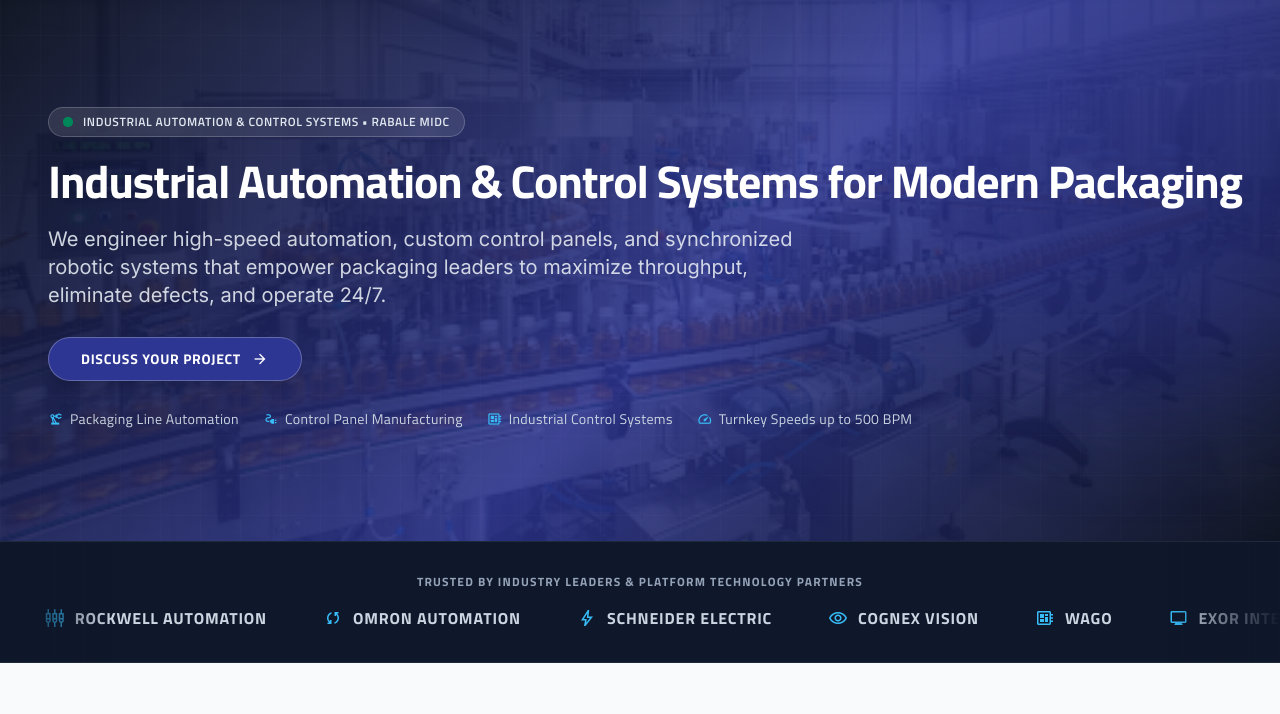
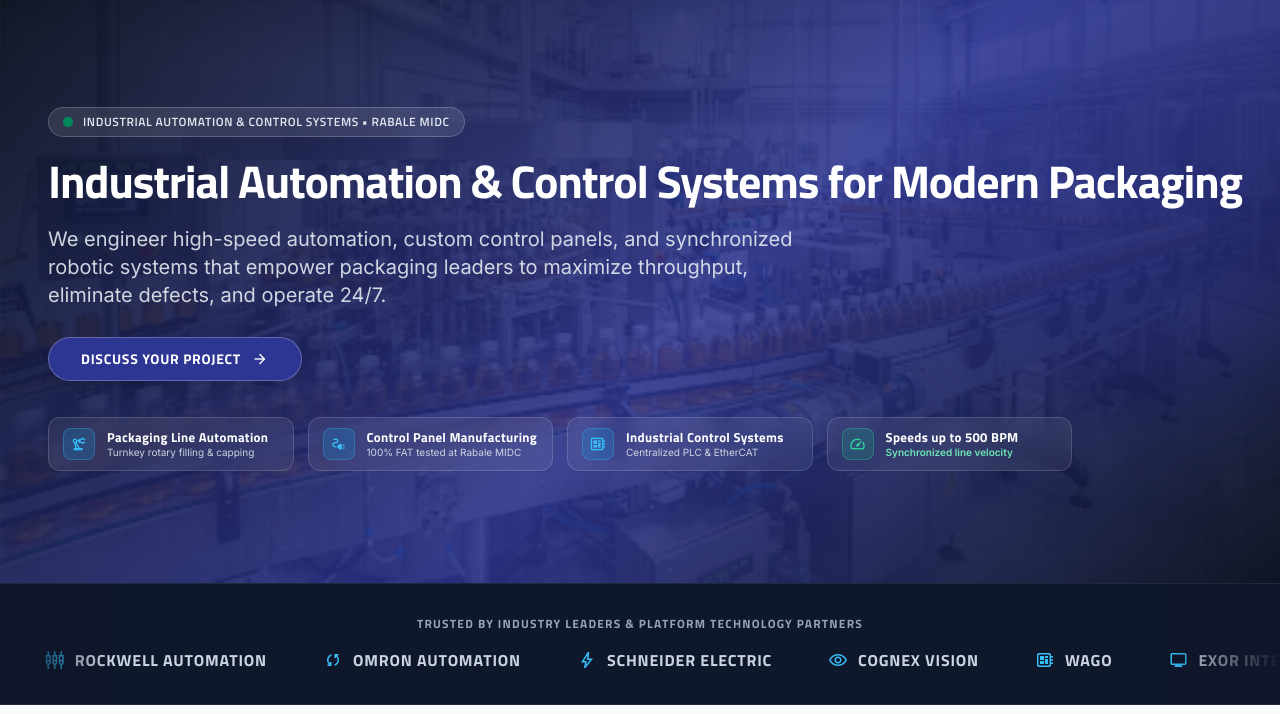
Before and after one commit to abhishekcodee/Landing-Page_AMPL, a plain HTML site: page index.html in a window 1280 px wide. Shown: the part 86-800 px from the top of the page. Drawn offline with nearby package versions, Linux system fonts and the light colour scheme.

Commit message:
Redesign hero indicators into modern frosted glass pointer cards

```diff
--- a/index.html
+++ b/index.html
@@ -189,24 +189,53 @@
         </a>
       </div>
 
-      <!-- Core Offerings Quick Indicators -->
-      <div class="pt-1 flex flex-wrap items-center gap-3 sm:gap-6 text-slate-300 font-brand text-xs sm:text-sm tracking-wide">
-        <span class="flex items-center gap-1.5">
-          <span class="material-symbols-outlined text-[16px] text-sky-400">precision_manufacturing</span>
-          Packaging Line Automation
-        </span>
-        <span class="flex items-center gap-1.5">
-          <span class="material-symbols-outlined text-[16px] text-sky-400">electrical_services</span>
-          Control Panel Manufacturing
-        </span>
-        <span class="flex items-center gap-1.5">
-          <span class="material-symbols-outlined text-[16px] text-sky-400">developer_board</span>
-          Industrial Control Systems
-        </span>
-        <span class="flex items-center gap-1.5">
-          <span class="material-symbols-outlined text-[16px] text-sky-400">speed</span>
-          Turnkey Speeds up to 500 BPM
-        </span>
+      <!-- Core Offerings Quick Indicators (Modern Frosted Glass Pointer Cards) -->
+      <div class="pt-3 grid grid-cols-1 sm:grid-cols-2 lg:grid-cols-4 gap-2.5 sm:gap-3.5 max-w-5xl w-full">
+
+        <!-- Pointer 1 -->
+        <div class="flex items-center gap-3 px-3.5 py-2.5 rounded-xl bg-white/[0.07] hover:bg-white/[0.12] backdrop-blur-md border border-white/15 hover:border-sky-400/50 shadow-sm transition-all group">
+          <div class="w-8 h-8 rounded-lg bg-sky-500/20 border border-sky-400/30 text-sky-400 flex items-center justify-center flex-shrink-0 group-hover:bg-primary group-hover:text-white transition-all">
+            <span class="material-symbols-outlined text-[18px]">precision_manufacturing</span>
+          </div>
+          <div class="flex flex-col min-w-0">
+            <span class="font-brand text-xs sm:text-[13px] font-bold text-white tracking-wide truncate">Packaging Line Automation</span>
+            <span class="font-body text-[10px] text-slate-300 truncate">Turnkey rotary filling &amp; capping</span>
+          </div>
+        </div>
+
+        <!-- Pointer 2 -->
+        <div class="flex items-center gap-3 px-3.5 py-2.5 rounded-xl bg-white/[0.07] hover:bg-white/[0.12] backdrop-blur-md border border-white/15 hover:border-sky-400/50 shadow-sm transition-all group">
+          <div class="w-8 h-8 rounded-lg bg-sky-500/20 border border-sky-400/30 text-sky-400 flex items-center justify-center flex-shrink-0 group-hover:bg-primary group-hover:text-white transition-all">
+            <span class="material-symbols-outlined text-[18px]">electrical_services</span>
+          </div>
+          <div class="flex flex-col min-w-0">
+            <span class="font-brand text-xs sm:text-[13px] font-bold text-white tracking-wide truncate">Control Panel Manufacturing</span>
+            <span class="font-body text-[10px] text-slate-300 truncate">100% FAT tested at Rabale MIDC</span>
+          </div>
+        </div>
+
+        <!-- Pointer 3 -->
+        <div class="flex items-center gap-3 px-3.5 py-2.5 rounded-xl bg-white/[0.07] hover:bg-white/[0.12] backdrop-blur-md border border-white/15 hover:border-sky-400/50 shadow-sm transition-all group">
+          <div class="w-8 h-8 rounded-lg bg-sky-500/20 border border-sky-400/30 text-sky-400 flex items-center justify-center flex-shrink-0 group-hover:bg-primary group-hover:text-white transition-all">
+            <span class="material-symbols-outlined text-[18px]">developer_board</span>
+          </div>
+          <div class="flex flex-col min-w-0">
+            <span class="font-brand text-xs sm:text-[13px] font-bold text-white tracking-wide truncate">Industrial Control Systems</span>
+            <span class="font-body text-[10px] text-slate-300 truncate">Centralized PLC &amp; EtherCAT</span>
+          </div>
+        </div>
+
+        <!-- Pointer 4 -->
+        <div class="flex items-center gap-3 px-3.5 py-2.5 rounded-xl bg-white/[0.07] hover:bg-white/[0.12] backdrop-blur-md border border-white/15 hover:border-emerald-400/50 shadow-sm transition-all group">
+          <div class="w-8 h-8 rounded-lg bg-emerald-500/20 border border-emerald-400/30 text-emerald-400 flex items-center justify-center flex-shrink-0 group-hover:bg-emerald-600 group-hover:text-white transition-all">
+            <span class="material-symbols-outlined text-[18px]">speed</span>
+          </div>
+          <div class="flex flex-col min-w-0">
+            <span class="font-brand text-xs sm:text-[13px] font-bold text-white tracking-wide truncate">Speeds up to 500 BPM</span>
+            <span class="font-body text-[10px] text-emerald-300 font-semibold truncate">Synchronized line velocity</span>
+          </div>
+        </div>
+
       </div>
 
     </div>
```
